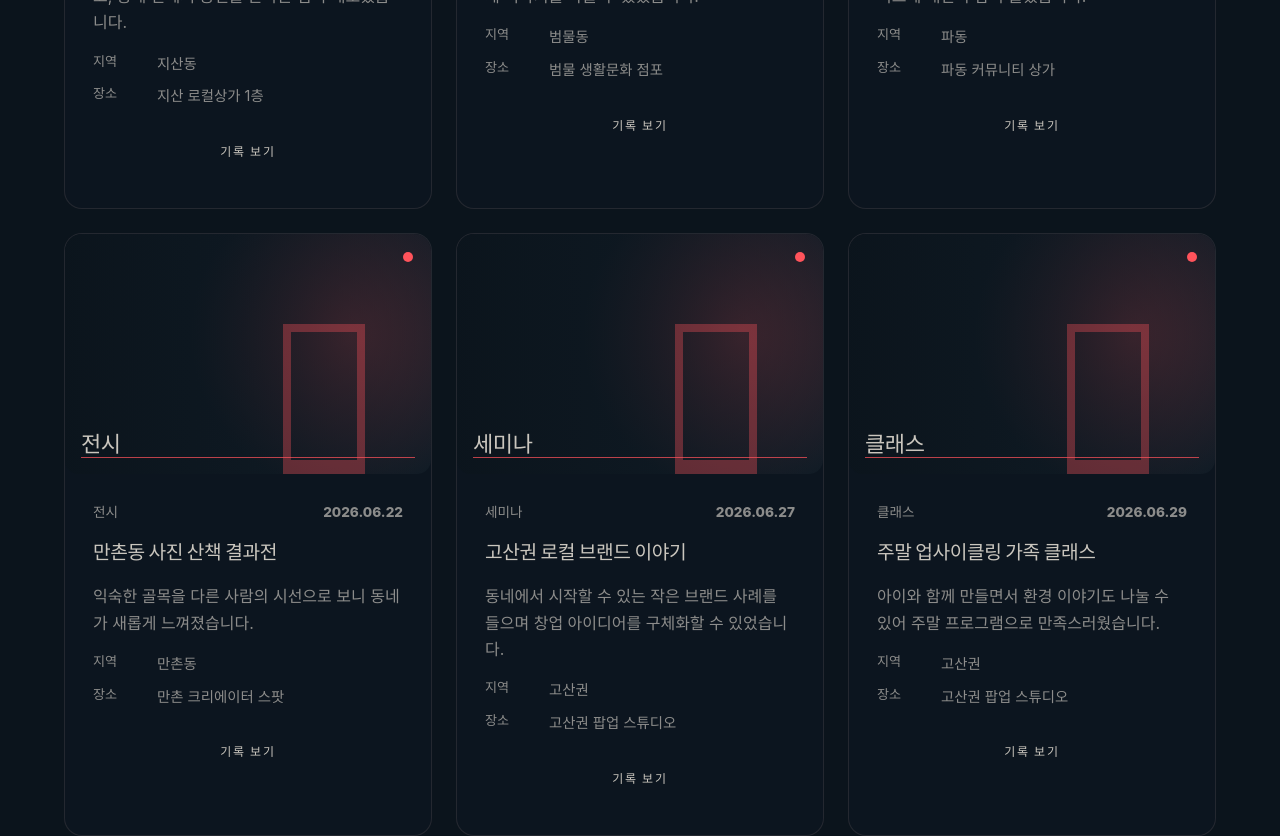
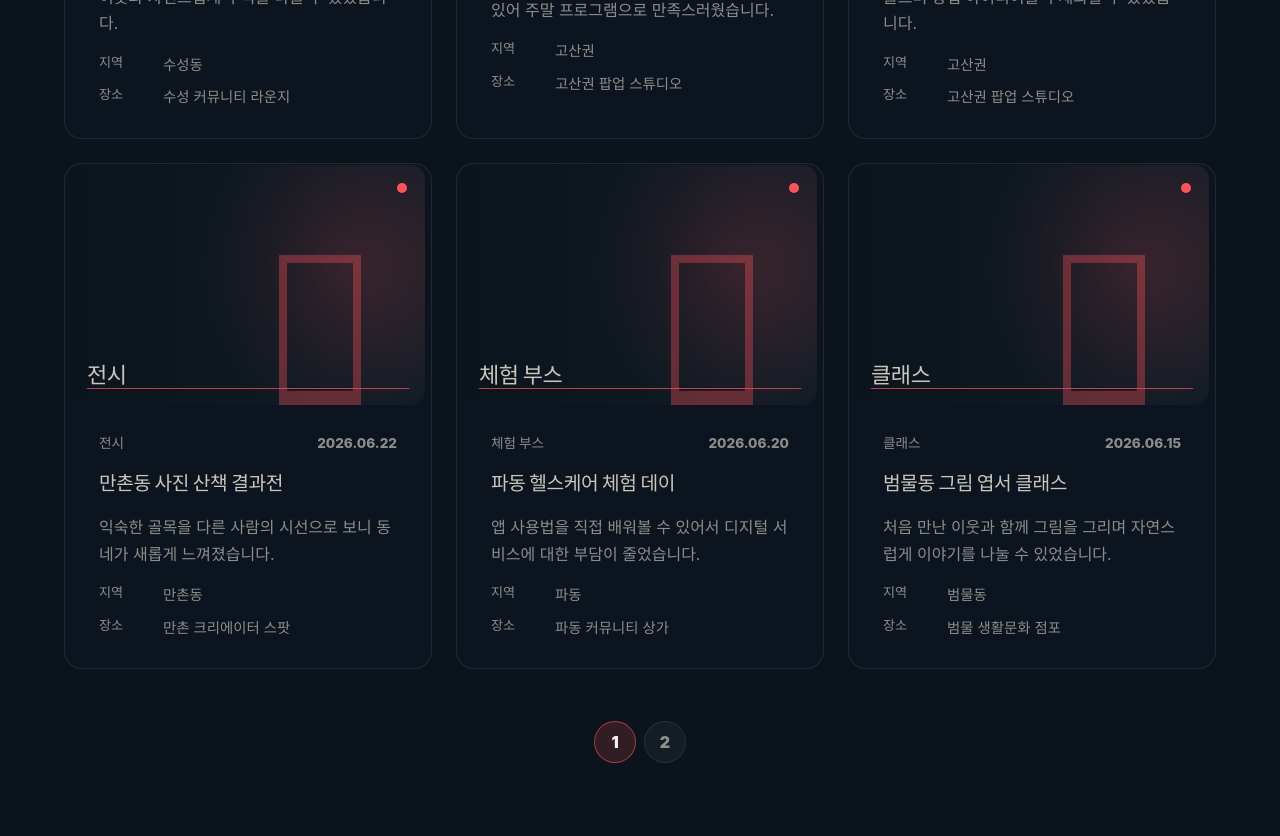
Before and after one commit to wsysangyoung2730-debug/Culture_Coliving_platform, a React (Vite) app in the folder prototype/: page /board in a window 1280 px wide. Shown: the part 1180-2016 px from the top of the page. Built offline with nearby package versions, Linux system fonts and the light colour scheme.

Commit message:
[feat] 게시판 카드 진입 및 페이지네이션 개선

```diff
--- a/prototype/src/components/board/ArchiveCard.tsx
+++ b/prototype/src/components/board/ArchiveCard.tsx
@@ -8,7 +8,12 @@ type ArchiveCardProps = {
 
 export function ArchiveCard({ post, onOpen }: ArchiveCardProps) {
   return (
-    <article className="archive-board-card">
+    <button
+      aria-label={`${post.title} 기록 보기`}
+      className="archive-board-card"
+      onClick={() => onOpen(post)}
+      type="button"
+    >
       <PlaceholderImage label={post.category} variant="archive" />
       <div className="archive-card-body">
         <div className="card-topline">
@@ -27,10 +32,7 @@ export function ArchiveCard({ post, onOpen }: ArchiveCardProps) {
             <dd>{post.spaceName}</dd>
           </div>
         </dl>
-        <button className="button button-secondary archive-open-button" onClick={() => onOpen(post)} type="button">
-          기록 보기
-        </button>
       </div>
-    </article>
+    </button>
   );
 }
--- a/prototype/src/components/board/ArchiveDetailModal.tsx
+++ b/prototype/src/components/board/ArchiveDetailModal.tsx
@@ -2,11 +2,11 @@ import { useEffect } from "react";
 import { PlaceholderImage } from "../common/PlaceholderImage";
 import { CommentForm } from "./CommentForm";
 import { CommentList } from "./CommentList";
-import type { ArchivePost } from "../../data/archivePosts";
+import type { ArchiveComment, ArchivePost } from "../../data/archivePosts";
 
 type ArchiveDetailModalProps = {
   post: ArchivePost | null;
-  comments: string[];
+  comments: ArchiveComment[];
   onAddComment: (postId: number, comment: string) => void;
   onClose: () => void;
 };
--- a/prototype/src/components/board/CommentList.tsx
+++ b/prototype/src/components/board/CommentList.tsx
@@ -1,5 +1,7 @@
+import type { ArchiveComment } from "../../data/archivePosts";
+
 type CommentListProps = {
-  comments: string[];
+  comments: ArchiveComment[];
 };
 
 export function CommentList({ comments }: CommentListProps) {
@@ -9,10 +11,10 @@ export function CommentList({ comments }: CommentListProps) {
 
   return (
     <ul className="comment-list">
-      {comments.map((comment, index) => (
-        <li key={`${comment}-${index}`}>
-          <span>주민 의견</span>
-          <p>{comment}</p>
+      {comments.map((comment) => (
+        <li key={comment.id}>
+          <span>@{comment.authorId}</span>
+          <p>{comment.content}</p>
         </li>
       ))}
     </ul>
--- a/prototype/src/data/archivePosts.ts
+++ b/prototype/src/data/archivePosts.ts
@@ -1,3 +1,9 @@
+export type ArchiveComment = {
+  id: number;
+  authorId: string;
+  content: string;
+};
+
 export type ArchivePost = {
   id: number;
   title: string;
@@ -7,7 +13,7 @@ export type ArchivePost = {
   date: string;
   thumbnailPrompt: string;
   review: string;
-  comments: string[];
+  comments: ArchiveComment[];
 };
 
 export const archivePosts: ArchivePost[] = [
@@ -20,7 +26,18 @@ export const archivePosts: ArchivePost[] = [
     date: "2026.06.12",
     thumbnailPrompt: "어두운 소형 상가 안에서 기타 공연을 듣는 주민들",
     review: "작은 공간이라 연주자와 관객의 거리가 가까웠고, 동네 안에서 공연을 본다는 점이 새로웠습니다.",
-    comments: ["퇴근 후 들르기 좋았어요.", "다음 달 공연도 기대됩니다."]
+    comments: [
+      {
+        id: 101,
+        authorId: "jisandong_23",
+        content: "퇴근 후 들르기 좋았어요."
+      },
+      {
+        id: 102,
+        authorId: "localwalker",
+        content: "다음 달 공연도 기대됩니다."
+      }
+    ]
   },
   {
     id: 2,
@@ -31,7 +48,18 @@ export const archivePosts: ArchivePost[] = [
     date: "2026.06.15",
     thumbnailPrompt: "테이블에 둘러앉아 그림 엽서를 만드는 주민들",
     review: "처음 만난 이웃과 함께 그림을 그리며 자연스럽게 이야기를 나눌 수 있었습니다.",
-    comments: ["아이와 같이 참여하기 좋았어요.", "재료가 잘 준비되어 있었습니다."]
+    comments: [
+      {
+        id: 201,
+        authorId: "beommul_mom",
+        content: "아이와 같이 참여하기 좋았어요."
+      },
+      {
+        id: 202,
+        authorId: "dailyculture",
+        content: "재료가 잘 준비되어 있었습니다."
+      }
+    ]
   },
   {
     id: 3,
@@ -42,7 +70,18 @@ export const archivePosts: ArchivePost[] = [
     date: "2026.06.20",
     thumbnailPrompt: "주민이 태블릿으로 헬스케어 앱을 체험하는 장면",
     review: "앱 사용법을 직접 배워볼 수 있어서 디지털 서비스에 대한 부담이 줄었습니다.",
-    comments: ["설명이 친절했어요.", "시니어 대상 회차가 더 있으면 좋겠습니다."]
+    comments: [
+      {
+        id: 301,
+        authorId: "neighborhood_lee",
+        content: "설명이 친절했어요."
+      },
+      {
+        id: 302,
+        authorId: "localwalker",
+        content: "시니어 대상 회차가 더 있으면 좋겠습니다."
+      }
+    ]
   },
   {
     id: 4,
@@ -53,7 +92,18 @@ export const archivePosts: ArchivePost[] = [
     date: "2026.06.22",
     thumbnailPrompt: "동네 사진이 벽에 걸린 작은 결과 전시",
     review: "익숙한 골목을 다른 사람의 시선으로 보니 동네가 새롭게 느껴졌습니다.",
-    comments: ["사진 설명이 인상적이었습니다.", "다음에는 산책부터 참여하고 싶어요."]
+    comments: [
+      {
+        id: 401,
+        authorId: "suseong_creator",
+        content: "사진 설명이 인상적이었습니다."
+      },
+      {
+        id: 402,
+        authorId: "neighborhood_lee",
+        content: "다음에는 산책부터 참여하고 싶어요."
+      }
+    ]
   },
   {
     id: 5,
@@ -64,7 +114,18 @@ export const archivePosts: ArchivePost[] = [
     date: "2026.06.27",
     thumbnailPrompt: "작은 세미나 공간에서 로컬 브랜드 강의를 듣는 주민들",
     review: "동네에서 시작할 수 있는 작은 브랜드 사례를 들으며 창업 아이디어를 구체화할 수 있었습니다.",
-    comments: ["자료가 실용적이었어요.", "후속 워크숍이 열리면 좋겠습니다."]
+    comments: [
+      {
+        id: 501,
+        authorId: "gogosan_88",
+        content: "자료가 실용적이었어요."
+      },
+      {
+        id: 502,
+        authorId: "suseong_creator",
+        content: "후속 워크숍이 열리면 좋겠습니다."
+      }
+    ]
   },
   {
     id: 6,
@@ -75,6 +136,39 @@ export const archivePosts: ArchivePost[] = [
     date: "2026.06.29",
     thumbnailPrompt: "가족이 함께 재활용 재료로 작품을 만드는 장면",
     review: "아이와 함께 만들면서 환경 이야기도 나눌 수 있어 주말 프로그램으로 만족스러웠습니다.",
-    comments: ["가족 단위로 참여하기 편했습니다.", "완성품을 가져갈 수 있어 좋았어요."]
+    comments: [
+      {
+        id: 601,
+        authorId: "dailyculture",
+        content: "가족 단위로 참여하기 편했습니다."
+      },
+      {
+        id: 602,
+        authorId: "beommul_mom",
+        content: "완성품을 가져갈 수 있어 좋았어요."
+      }
+    ]
+  },
+  {
+    id: 7,
+    title: "수성동 로컬 필름 나이트",
+    category: "전시",
+    area: "수성동",
+    spaceName: "수성 커뮤니티 라운지",
+    date: "2026.07.01",
+    thumbnailPrompt: "작은 상가 벽면에 동네 기록 영상을 상영하는 밤",
+    review: "동네의 오래된 사진과 짧은 영상을 함께 보며 이웃과 자연스럽게 추억을 나눌 수 있었습니다.",
+    comments: [
+      {
+        id: 701,
+        authorId: "suseong_creator",
+        content: "영상으로 보니 익숙한 거리가 다르게 느껴졌어요."
+      },
+      {
+        id: 702,
+        authorId: "jisandong_23",
+        content: "다른 동네 기록도 이어서 보고 싶습니다."
+      }
+    ]
   }
 ];
--- a/prototype/src/pages/BoardPage.tsx
+++ b/prototype/src/pages/BoardPage.tsx
@@ -3,11 +3,27 @@ import { ArchiveCard } from "../components/board/ArchiveCard";
 import { ArchiveDetailModal } from "../components/board/ArchiveDetailModal";
 import { SectionLabel } from "../components/common/SectionLabel";
 import { archivePosts } from "../data/archivePosts";
-import type { ArchivePost } from "../data/archivePosts";
+import type { ArchiveComment, ArchivePost } from "../data/archivePosts";
 
 const categoryChips = ["공연", "클래스", "전시", "세미나", "체험 부스"];
+const postsPerPage = 6;
 
-type CommentState = Record<number, string[]>;
+type CommentState = Record<number, ArchiveComment[]>;
+
+const parseArchiveDate = (date: string) => {
+  const [year, month, day] = date.split(".").map(Number);
+
+  if (!year || !month || !day) {
+    return 0;
+  }
+
+  return new Date(year, month - 1, day).getTime();
+};
+
+const sortedArchivePosts = [...archivePosts].sort(
+  (firstPost, secondPost) =>
+    parseArchiveDate(secondPost.date) - parseArchiveDate(firstPost.date)
+);
 
 const initialComments = archivePosts.reduce<CommentState>((accumulator, post) => {
   accumulator[post.id] = post.comments;
@@ -17,11 +33,25 @@ const initialComments = archivePosts.reduce<CommentState>((accumulator, post) =>
 export function BoardPage() {
   const [selectedPost, setSelectedPost] = useState<ArchivePost | null>(null);
   const [commentsByPost, setCommentsByPost] = useState<CommentState>(initialComments);
+  const [currentPage, setCurrentPage] = useState(1);
+  const totalPages = Math.ceil(sortedArchivePosts.length / postsPerPage);
+  const shouldShowPagination = sortedArchivePosts.length > postsPerPage;
+  const visiblePosts = sortedArchivePosts.slice(
+    (currentPage - 1) * postsPerPage,
+    currentPage * postsPerPage
+  );
 
   const handleAddComment = (postId: number, comment: string) => {
     setCommentsByPost((current) => ({
       ...current,
-      [postId]: [...(current[postId] ?? []), comment]
+      [postId]: [
+        ...(current[postId] ?? []),
+        {
+          id: Date.now(),
+          authorId: "local_guest",
+          content: comment
+        }
+      ]
     }));
   };
 
@@ -53,10 +83,30 @@ export function BoardPage() {
           <p>주민 후기와 댓글을 통해 프로그램의 흔적을 이어갑니다.</p>
         </div>
         <div className="archive-grid">
-          {archivePosts.map((post) => (
+          {visiblePosts.map((post) => (
             <ArchiveCard key={post.id} onOpen={setSelectedPost} post={post} />
           ))}
         </div>
+        {shouldShowPagination && (
+          <nav className="archive-pagination" aria-label="아카이브 페이지">
+            {Array.from({ length: totalPages }, (_, index) => {
+              const pageNumber = index + 1;
+              const isCurrentPage = pageNumber === currentPage;
+
+              return (
+                <button
+                  aria-current={isCurrentPage ? "page" : undefined}
+                  className={isCurrentPage ? "archive-page-active" : ""}
+                  key={pageNumber}
+                  onClick={() => setCurrentPage(pageNumber)}
+                  type="button"
+                >
+                  {pageNumber}
+                </button>
+              );
+            })}
+          </nav>
+        )}
       </section>
 
       <ArchiveDetailModal
--- a/prototype/src/styles/globals.css
+++ b/prototype/src/styles/globals.css
@@ -1634,10 +1634,31 @@ select {
 }
 
 .archive-board-card {
+  display: grid;
+  width: 100%;
   overflow: hidden;
   border: 1px solid var(--color-border);
   border-radius: 8px;
   background: var(--color-surface);
+  color: inherit;
+  text-align: left;
+  cursor: pointer;
+  transition:
+    border-color 160ms ease,
+    box-shadow 160ms ease,
+    transform 160ms ease;
+}
+
+.archive-board-card:hover,
+.archive-board-card:focus-visible {
+  border-color: rgba(255, 83, 91, 0.58);
+  box-shadow: 0 18px 42px rgba(0, 0, 0, 0.22);
+  transform: translateY(-2px);
+}
+
+.archive-board-card:focus-visible {
+  outline: 2px solid rgba(255, 83, 91, 0.72);
+  outline-offset: 3px;
 }
 
 .archive-card-body {
@@ -1657,12 +1678,45 @@ select {
   color: var(--color-muted);
 }
 
-.archive-open-button {
-  width: 100%;
-}
-
 .archive-detail-modal {
   width: min(100%, 980px);
+}
+
+.archive-pagination {
+  display: flex;
+  justify-content: center;
+  gap: 0.5rem;
+  margin-top: 1.25rem;
+}
+
+.archive-pagination button {
+  display: inline-grid;
+  width: 2.6rem;
+  height: 2.6rem;
+  place-items: center;
+  border: 1px solid var(--color-border);
+  border-radius: 999px;
+  color: var(--color-muted);
+  background: rgba(245, 240, 232, 0.04);
+  font-weight: 900;
+  cursor: pointer;
+  transition:
+    border-color 160ms ease,
+    color 160ms ease,
+    background 160ms ease;
+}
+
+.archive-pagination button:hover,
+.archive-pagination button:focus-visible,
+.archive-pagination .archive-page-active {
+  border-color: rgba(255, 83, 91, 0.58);
+  color: var(--color-text);
+  background: rgba(255, 83, 91, 0.16);
+}
+
+.archive-pagination button:focus-visible {
+  outline: 2px solid rgba(255, 83, 91, 0.72);
+  outline-offset: 3px;
 }
 
 .archive-detail-layout {
@@ -2621,8 +2675,7 @@ body {
 
 .form-submit,
 .space-apply-button,
-.program-apply-button,
-.archive-open-button {
+.program-apply-button {
   min-height: 56px;
 }
 
```
